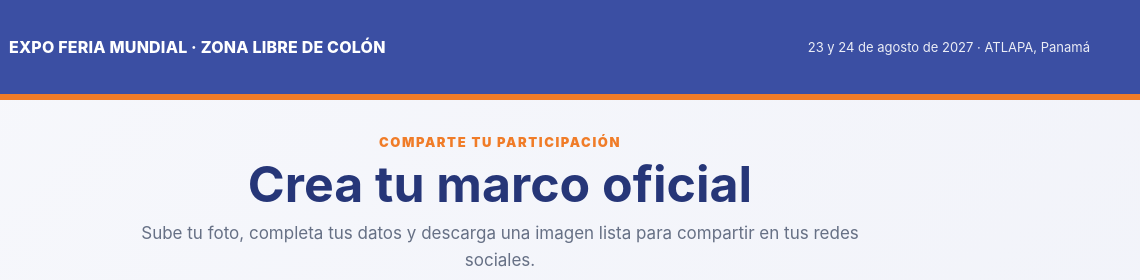
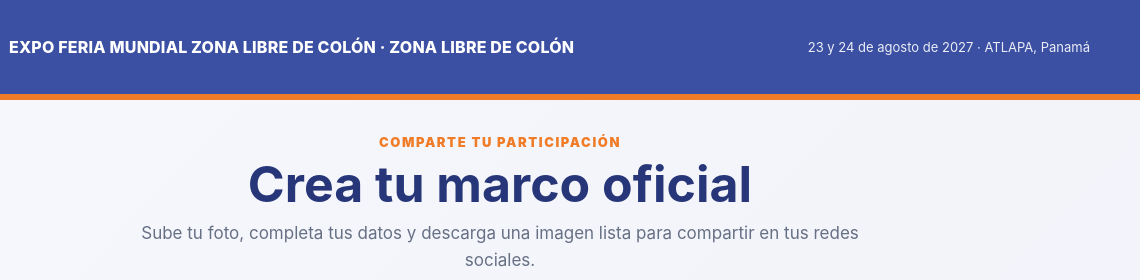
Before and after one commit to ArroyoY/yo-participo-expo-feria-zona-libre-colon2027, a plain HTML site: page index.html in a window 1280 px wide. Shown: the top 280 px of the page, 140-1280 px from the left. Drawn offline with Linux system fonts and the light colour scheme.

Commit message:
Modify header to correct brand text
Updated header content to include 'ZONA LIBRE DE COLÓN' in the brand section.

```diff
--- a/index.html
+++ b/index.html
@@ -23,7 +23,7 @@
   </style>
 </head>
 <body>
-  <header><div class="topbar"><div class="brand"><img class="site-logo" src="expo-feria-logo.jpg" alt="Logo Expo Feria Mundial Zona Libre de Colón Panamá 2027"><span>EXPO FERIA MUNDIAL · ZONA LIBRE DE COLÓN</span></div><div class="date">23 y 24 de agosto de 2027 · ATLAPA, Panamá</div></div></header>
+  <header><div class="topbar"><div class="brand"><img class="site-logo" src="expo-feria-logo.jpg" alt="Logo Expo Feria Mundial Zona Libre de Colón Panamá 2027"><span>EXPO FERIA MUNDIAL ZONA LIBRE DE COLÓN · ZONA LIBRE DE COLÓN</span></div><div class="date">23 y 24 de agosto de 2027 · ATLAPA, Panamá</div></div></header>
   <main>
     <section class="intro"><div class="eyebrow">Comparte tu participación</div><h1>Crea tu marco oficial</h1><p>Sube tu foto, completa tus datos y descarga una imagen lista para compartir en tus redes sociales.</p></section>
     <section class="workspace">
```
